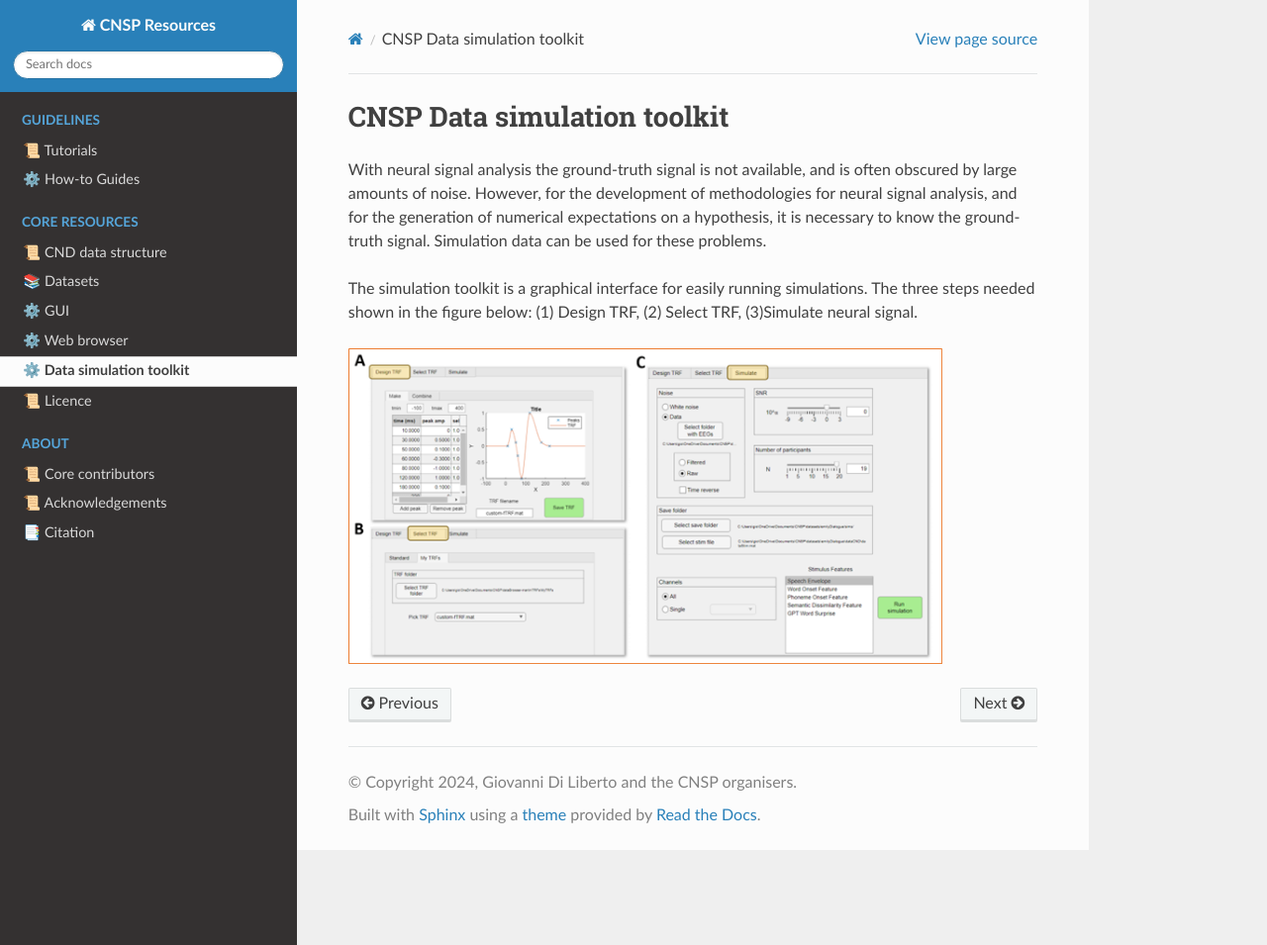
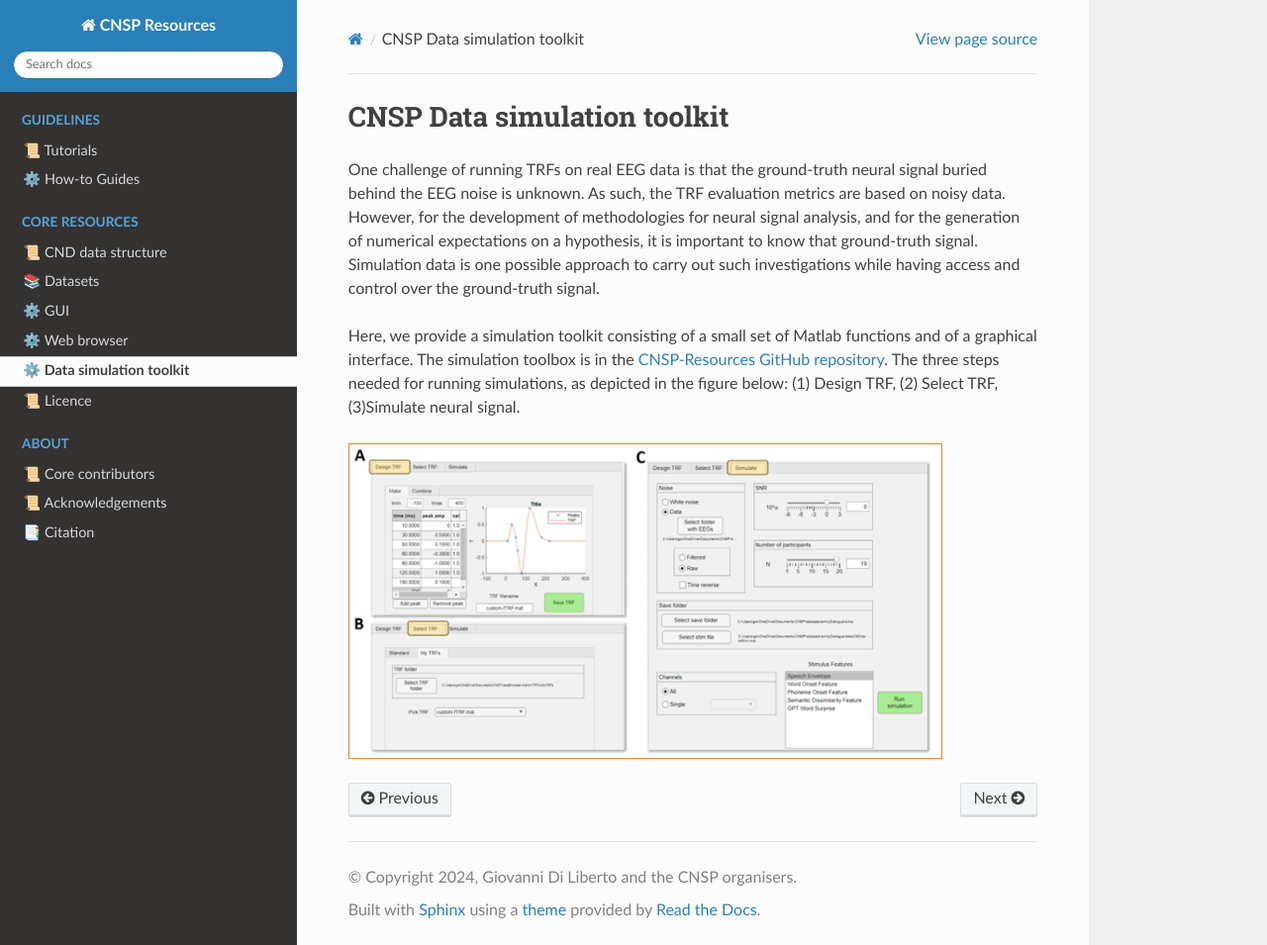
Before and after one commit to CNSP-Workshop/CNSP-resources, a Sphinx documentation site: the page built from docs/datasimPage.rst, in a window 1280 px wide and 955 px high. Shown: the whole window at 99% size. Built offline with Sphinx 7.4.7 and the Read the Docs theme 2.0.0, drawn with Linux system fonts in a browser that asks for light colours; pages that are not in the unit, such as notebooks, are missing from menus.

Commit message:
Update datasimPage.rst

```diff
--- a/docs/datasimPage.rst
+++ b/docs/datasimPage.rst
@@ -2,13 +2,17 @@ CNSP Data simulation toolkit
 ############################
 
 
-With neural signal analysis the ground-truth signal is not available, and is often obscured by large
-amounts of noise. However, for the development of methodologies for neural signal analysis, and for the
-generation of numerical expectations on a hypothesis, it is necessary to know the ground-truth signal.
-Simulation data can be used for these problems.
+One challenge of running TRFs on real EEG data is that the ground-truth neural signal buried behind
+the EEG noise is unknown. As such, the TRF evaluation metrics are based on noisy data.
+However, for the development of methodologies for neural signal analysis, and for the
+generation of numerical expectations on a hypothesis, it is important to know that ground-truth signal.
+Simulation data is one possible approach to carry out such investigations while having access and control
+over the ground-truth signal.
 
-The simulation toolkit is a graphical interface for easily running simulations. The three steps needed
-shown in the figure below: (1) Design TRF, (2) Select TRF, (3)Simulate neural signal.
+Here, we provide a simulation toolkit consisting of a small set of Matlab functions and of a graphical interface.
+The simulation toolbox is in the `CNSP-Resources GitHub repository <https://github.com/CNSP-Workshop/CNSP-resources>`_.
+The three steps needed for running simulations, as depicted in the figure below:
+(1) Design TRF, (2) Select TRF, (3)Simulate neural signal.
 
 
 .. image:: images/simulation.png
```
